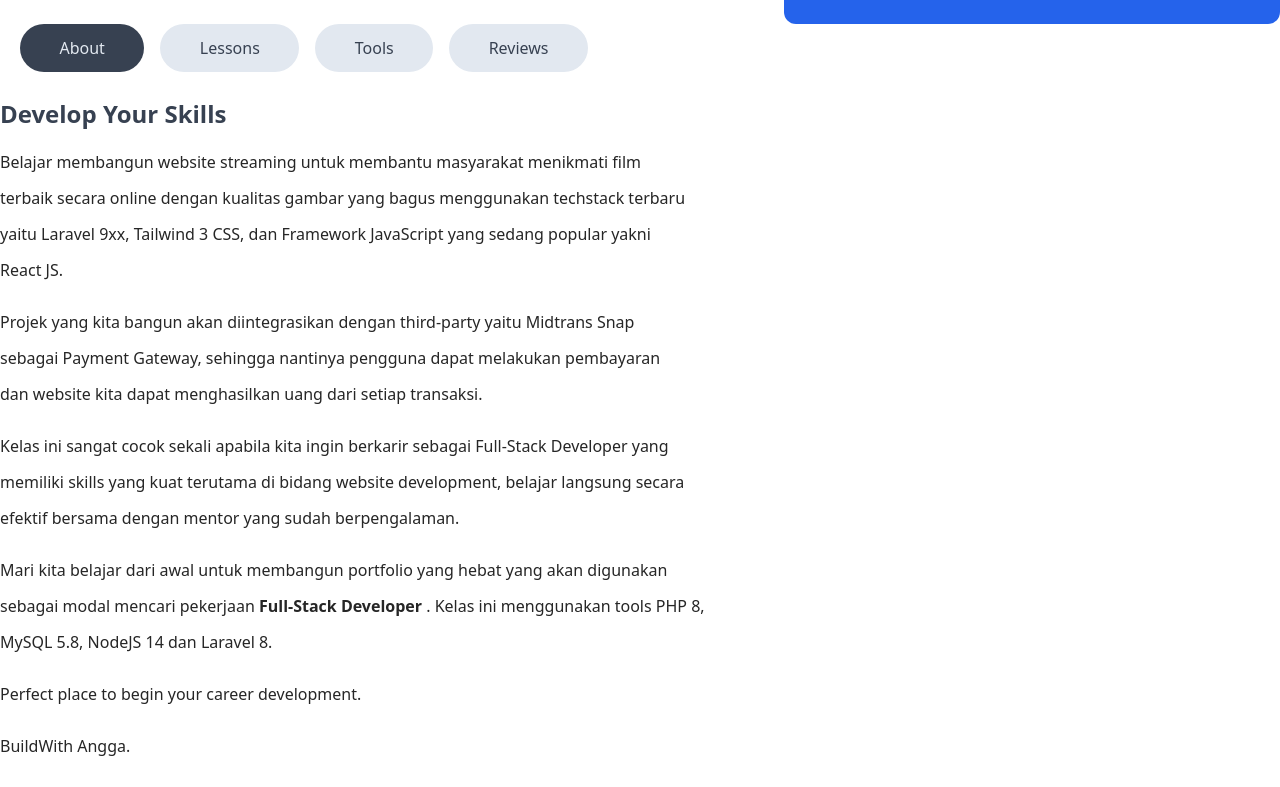
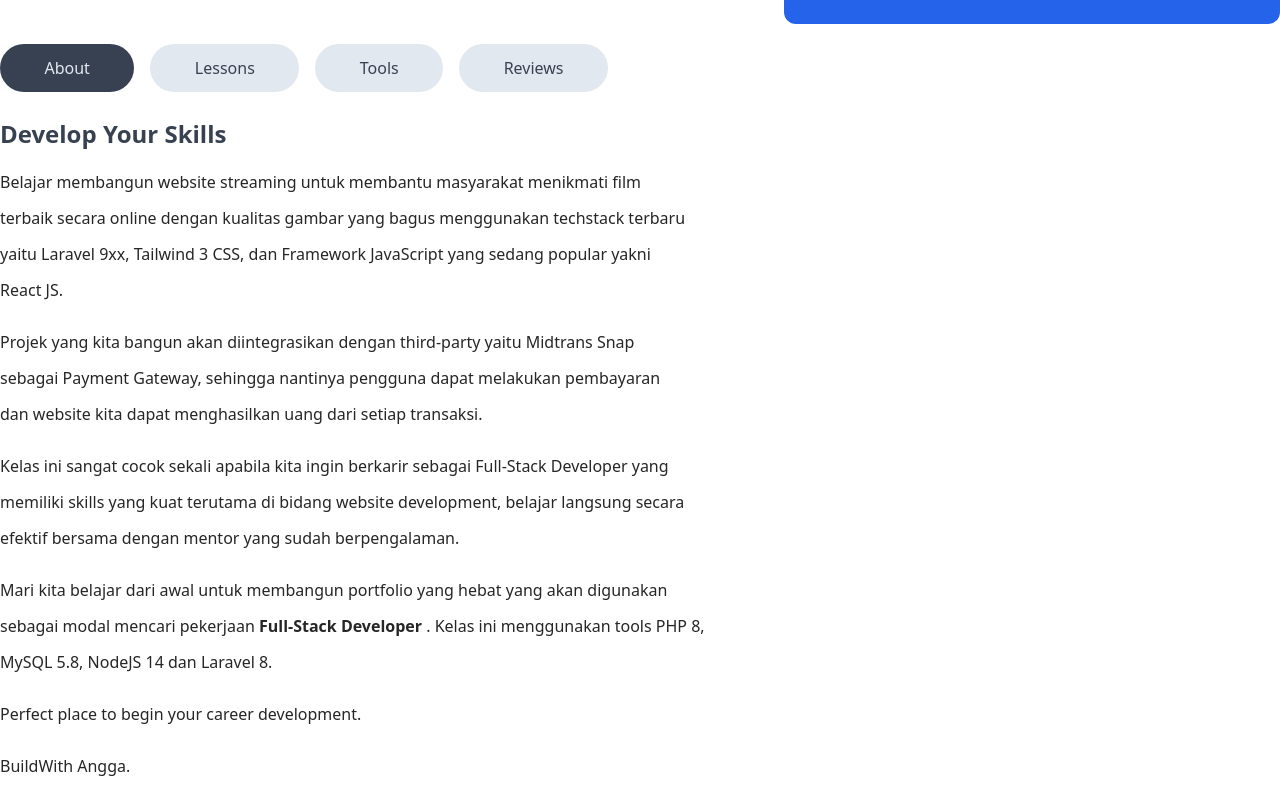
Before and after one commit to bforbilly24/course, a website: page public/index.html in a window 1280 px wide. Shown: the part 1121-1908 px from the top of the page. Drawn offline with nearby package versions, Linux system fonts and the light colour scheme.

Commit message:
remover px in list

```diff
--- a/public/index.html
+++ b/public/index.html
@@ -363,10 +363,10 @@
             <!-- End of Video -->
 
             <!-- Details -->
-            <div class="items-start self-stretch flex flex-col">
-                <!-- List -->
+            <div class="items-start self-stretch flex flex-col mt-5">
+                <!-- List: remove px-5 -->
                 <div
-                    class="items-stretch content-start flex-wrap flex w-[608px] max-w-full gap-4 px-5 self-start max-md:justify-center">
+                    class="items-stretch content-start flex-wrap flex w-[608px] max-w-full gap-4 self-start max-md:justify-center">
                     <button
                         class="text-slate-200 text-center text-base font-medium leading-6 capitalize whitespace-nowrap justify-center items-center bg-gray-700 grow px-5 py-3 rounded-[100px]">
                         <a href="">
```
